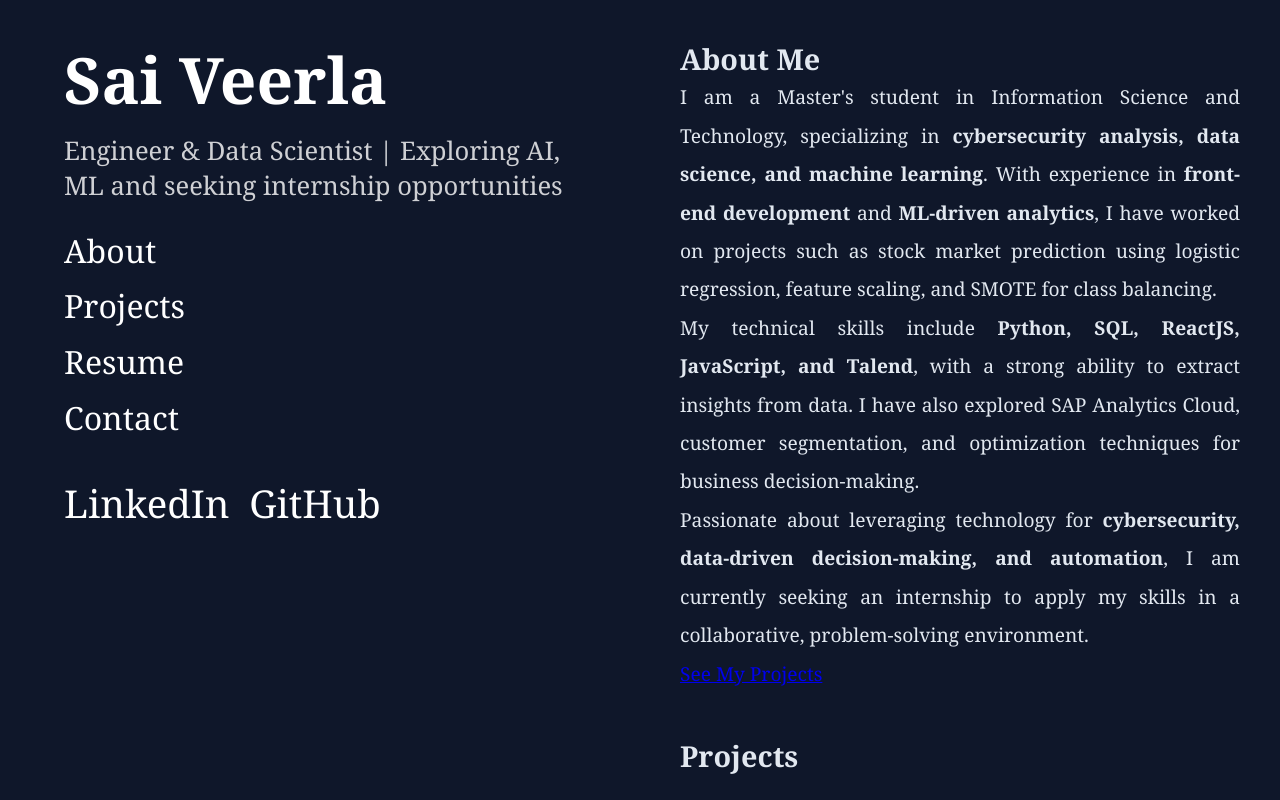
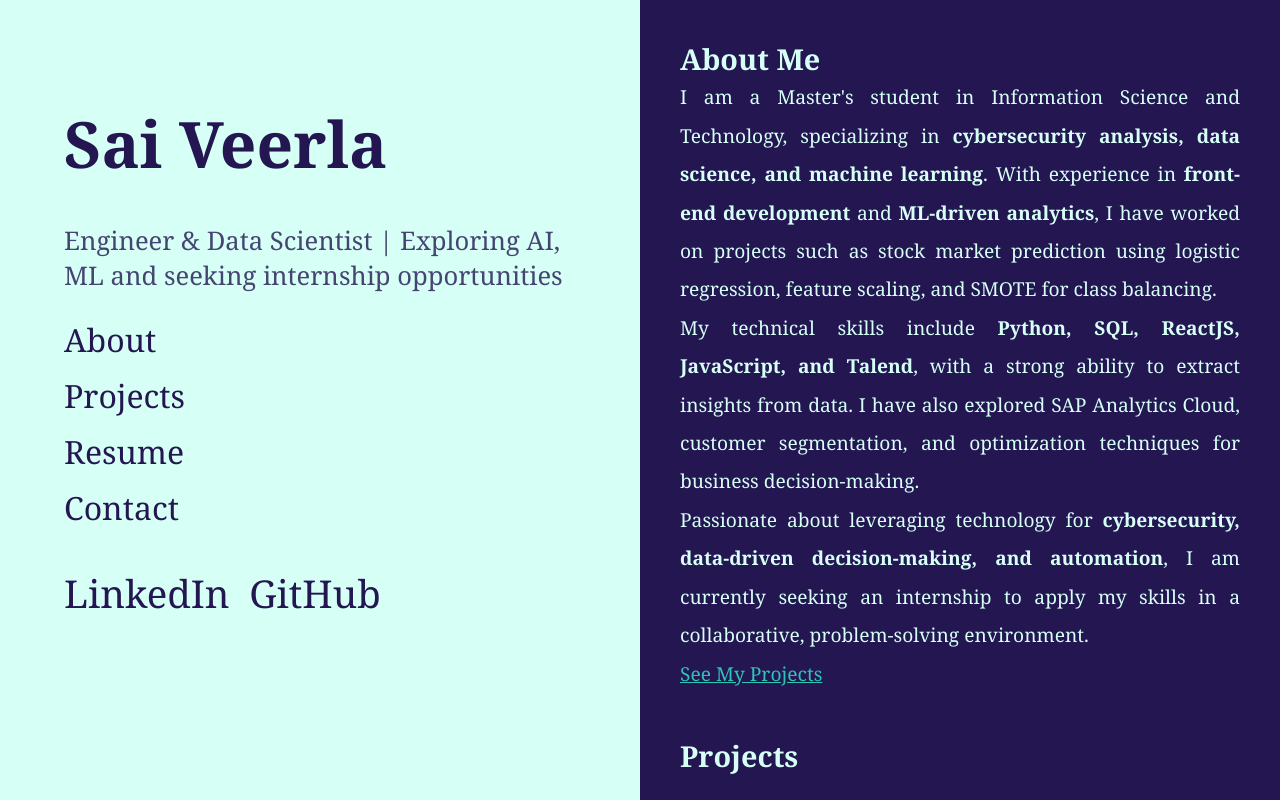
Before and after one commit to SaiHarshaV2799/SaiHarshaV2799.github.io, a plain HTML site: page index.html in a window 1280 px wide. Drawn offline with nearby package versions, Linux system fonts and the light colour scheme.

Commit message:
Update style.css

```diff
--- a/style.css
+++ b/style.css
@@ -13,9 +13,9 @@ body{
 
 .left-bar{
     width: 50%;
-    background-color: #0f172a;
-    color: white;
-    padding: 0% 5% 5% 5%;
+    background-color: #D6FFF6;
+    color: #231651;
+    padding: 5%;
     position: fixed;
     height: 100vh;
     display: flex;
@@ -32,7 +32,6 @@ body{
 
 .left-bar p {
     font-size: 2vw;
-    margin-top: -5%;
     margin-bottom: 5%;
     opacity: 0.8;
 }
@@ -43,7 +42,7 @@ body{
 
 .nav-links a {
     display: block;
-    color: white;
+    color: #231651;
     text-decoration: none;
     font-size: 2.5vw;
     margin-bottom: 2.5%;
@@ -51,7 +50,7 @@ body{
 }
 
 .nav-links a:hover {
-    color: cyan;
+    color: #3A86FF;
 }
 
 .social-links {
@@ -60,7 +59,7 @@ body{
 
 .social-links a {
     margin-right: 3%;
-    color: white;
+    color: #231651;
     text-decoration: none;
     font-size: 3vw;
 }
@@ -94,10 +93,10 @@ textarea::placeholder {
     width: 50%;
     margin-left: 50%;
     padding: 40px;
-    color: rgb(226 232 240);
+    color: #D6FFF6;
     height: 100vh;
     overflow-y: auto;
-    background-color: #0f172a;
+    background-color: #231651;
     position: fixed;
     display: flex;
     flex-direction: column;
@@ -113,3 +112,7 @@ textarea::placeholder {
     width: 100%;
     text-align: justify;
 }
+
+.right-bar a {
+    color: #2EC4B6;
+}
```
